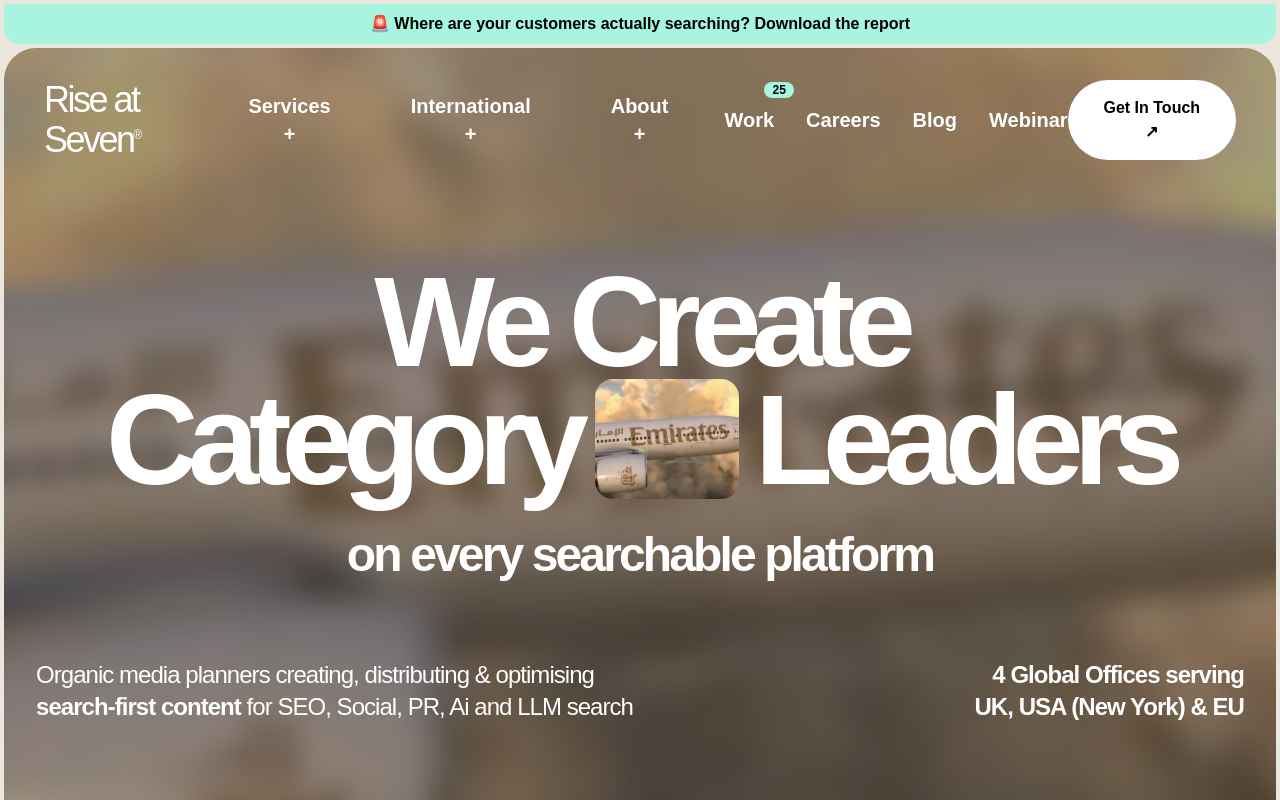
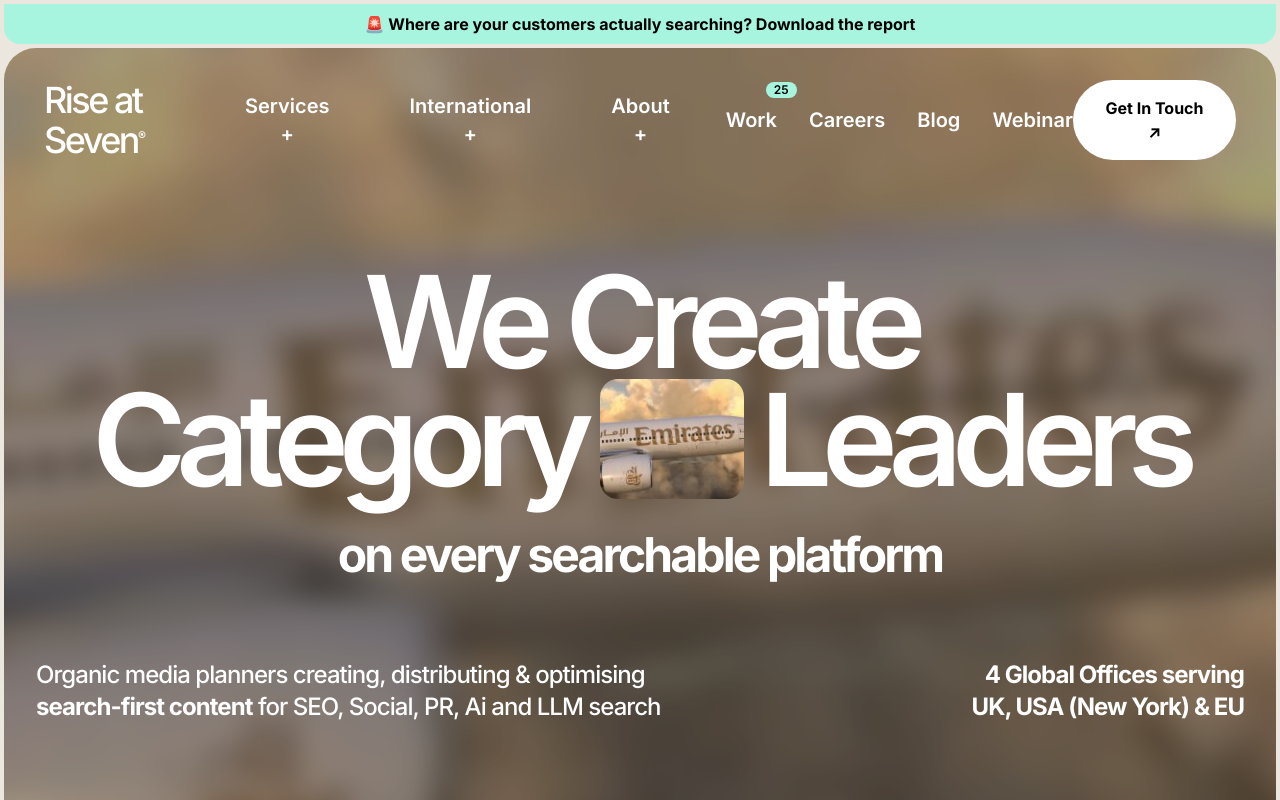
Before and after one commit to roymukta21/rise-clone, a Next.js app: page / in a window 1280 px wide. Shown: the top 800 px of the page. Built offline with nearby package versions, Linux system fonts and the light colour scheme.

Commit message:
feat: update font family to Inter and enhance layout structure

```diff
--- a/app/globals.css
+++ b/app/globals.css
@@ -22,7 +22,7 @@
 body {
   background: var(--background);
   color: var(--foreground);
-  font-family: Arial, Helvetica, sans-serif;
+  font-family: Inter, sans-serif;
 }
 
 @keyframes marquee {
--- a/app/layout.jsx
+++ b/app/layout.jsx
@@ -1,14 +1,21 @@
+import { Inter } from "next/font/google";
 import "./globals.css";
+
+const inter = Inter({
+  subsets: ["latin"],
+});
 
 export const metadata = {
   title: "Rise Clone",
-  description: "Rise at Seven Homepage Clone",
+  description: "Rise at Seven Clone",
 };
 
 export default function RootLayout({ children }) {
   return (
     <html lang="en">
-      <body>{children}</body>
+      <body className={inter.className}>
+        {children}
+      </body>
     </html>
   );
 }
```
